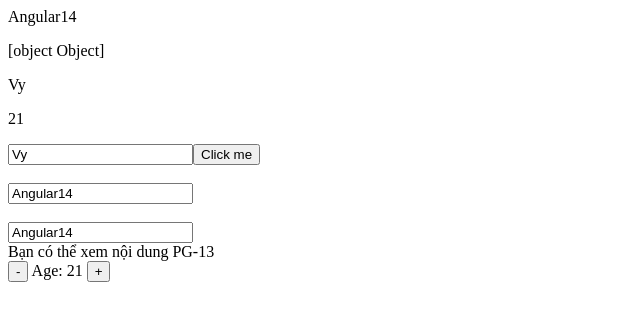
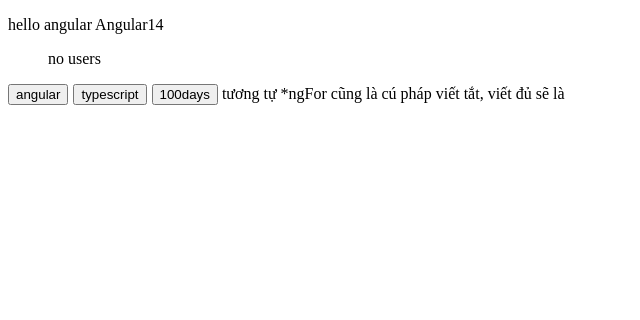
Before and after one commit to vylote/100dayangular, an Angular app: page / in a window 1280 px wide. Shown: the top 320 px of the page, without its empty margins (0-640 px from the left). Built offline with nearby package versions, Linux system fonts and the light colour scheme.

Commit message:
day5: ngFor

```diff
--- a/src/app/app.component.html
+++ b/src/app/app.component.html
@@ -1,52 +1,81 @@
-{{ name }}
-<!-- expression -->
- <!-- giống với toString()  -->
-  <!-- String interpolation -->
-<p>{{ user }}</p>
-<p>{{ user.name }}</p>
-<p>{{ user.age }}</p>
+<p>hello angular {{ name }}</p>
 
-<input [type]="inputType" [value]="user.name">
-<!-- HTMLInputElement {
-  type: 'text',
-  value: 'a',
-  attributes: [],
-  ...
-} -->
+<!--
+  $implicit: item (Implicit Context variable)
+-->
 
-<!-- chia làm 2 kiểu: property [] và attribute binding -->
+<ul>
+  <ng-container *ngIf="users.length > 0; else noUsers">
+  <li
+    *ngFor="
+      let user of users;
+      index as idx;
+      count as total;
+      first as isFirst;
+      last as isLast;
+      even as isEven;
+      odd as isOdd
+    "
+  >
+    <span>{{ user.name }} - {{ user.id }} - {{ user.phone }}</span>
+    <br />
+    <span>at index {{ idx }} out of {{ total }}</span>
+    <br />
+    <span *ngIf="isEven">i'm even num</span>
+    <br />
+    <span *ngIf="isOdd">i'm odd num</span>
+    <br />
+    <span *ngIf="isFirst">i'm first</span>
+    <br />
+    <span *ngIf="isLast">i'm last</span>
+    <br /><br />
+  </li>
+  </ng-container>
+  <ng-template #noUsers>
+    no users
+  </ng-template>
+</ul>
 
-<!-- cú pháp cho js thông thường -->
+<button *ngFor="let tag of tags; last as isLast" [class.right-margin]="!isLast">
+  {{ tag }}
+</button>
 
-<!-- <button type="button" id="btnClickMe">Click me</button>
-
-const btn = document.querySelector('#btnClickMe')
-
-btn.addEventListener('click', handler) -->
-
-<!-- cú pháp angular -->
-<button type="button" (click)="handler($event)">Click me</button>
-<br><br>
-<!-- two way databing (property + event binding) -->
-<input type="text" [(ngModel)]="name"/>
-<br><br>
-<!-- [(ngModel)] = [ngModel]="name"+(ngModelChange)="name = $event" (property + event binding) -->
-<input type="text" [ngModel]="name" (ngModelChange)="name = $event"/>
-
-<br>
-<!-- day4: -->
-<app-hello *ngIf="user.age >= 13; else noPG13" test="user.name"></app-hello>
-
-<ng-template #noPG13>
-  <div>Bạn không thể xem nội dung PG-13</div>
-</ng-template>
-
-<!-- Với cú pháp sử dụng dấu * ở trên, có thể các bạn sẽ thấy nó khác lạ, nhưng thực tế, nó được gọi là Syntactic sugar
-(giúp nhìn code dễ hiểu, dễ đọc hơn chẳng hạn) được chuyển đổi sang dạng property binding như sau: -->
-<ng-template [ngIf]="user.age >= 13" [ngIfElse]="noPG13">
-  <div *ngIf="user.age >= 13; else noPG13">Bạn có thể xem nội dung PG-13</div>
-</ng-template>
-
-<button (click)="user.age = user.age-1">-</button>
-Age: {{ user.age }}
-<button (click)="user.age = user.age+1">+</button>
+tương tự *ngFor cũng là cú pháp viết tắt, viết đủ sẽ là
+<ul>
+  <ng-template
+    ngFor
+    [ngForOf]="users"
+    let-user
+    let-idx="index"
+    let-total="count"
+    let-isFirst="first"
+    let-islast="last"
+    let-isEven="even"
+    let-isOdd="odd"
+  >
+    <li
+      *ngFor="
+        let user of users;
+        index as idx;
+        count as total;
+        first as isFirst;
+        last as isLast;
+        even as isEven;
+        odd as isOdd
+      "
+    >
+      <span>{{ user.name }} - {{ user.id }} - {{ user.phone }}</span>
+      <br />
+      <span>at index {{ idx }} out of {{ total }}</span>
+      <br />
+      <span *ngIf="isEven">i'm even num</span>
+      <br />
+      <span *ngIf="isOdd">i'm odd num</span>
+      <br />
+      <span *ngIf="isFirst">i'm first</span>
+      <br />
+      <span *ngIf="isLast">i'm last</span>
+      <br /><br />
+    </li>
+  </ng-template>
+</ul>
--- a/src/app/app.component.scss
+++ b/src/app/app.component.scss
@@ -0,0 +1,3 @@
+.right-margin {
+    margin-right: 5px;
+}
--- a/src/app/app.component.ts
+++ b/src/app/app.component.ts
@@ -3,25 +3,245 @@ import { Component, VERSION } from '@angular/core';
 @Component({
   selector: 'app-root',
   templateUrl: './app.component.html',
-  styleUrls: ['./app.component.scss']
+  styleUrls: ['./app.component.scss'],
 })
 export class AppComponent {
-  title = 'angular100day';
-  name = 'Angular' + VERSION.major
+  name = 'Angular' + VERSION.major;
 
-  //data binding
-  inputType ='text'
+  users = [
+    // {
+    //   id: 1,
+    //   name: 'Leanne Graham',
+    //   username: 'Bret',
+    //   email: 'Sincere@april.biz',
+    //   address: {
+    //     street: 'Kulas Light',
+    //     suite: 'Apt. 556',
+    //     city: 'Gwenborough',
+    //     zipcode: '92998-3874',
+    //     geo: {
+    //       lat: '-37.3159',
+    //       lng: '81.1496',
+    //     },
+    //   },
+    //   phone: '1-770-736-8031 x56442',
+    //   website: 'hildegard.org',
+    //   company: {
+    //     name: 'Romaguera-Crona',
+    //     catchPhrase: 'Multi-layered client-server neural-net',
+    //     bs: 'harness real-time e-markets',
+    //   },
+    // },
+    // {
+    //   id: 2,
+    //   name: 'Ervin Howell',
+    //   username: 'Antonette',
+    //   email: 'Shanna@melissa.tv',
+    //   address: {
+    //     street: 'Victor Plains',
+    //     suite: 'Suite 879',
+    //     city: 'Wisokyburgh',
+    //     zipcode: '90566-7771',
+    //     geo: {
+    //       lat: '-43.9509',
+    //       lng: '-34.4618',
+    //     },
+    //   },
+    //   phone: '010-692-6593 x09125',
+    //   website: 'anastasia.net',
+    //   company: {
+    //     name: 'Deckow-Crist',
+    //     catchPhrase: 'Proactive didactic contingency',
+    //     bs: 'synergize scalable supply-chains',
+    //   },
+    // },
+    // {
+    //   id: 3,
+    //   name: 'Clementine Bauch',
+    //   username: 'Samantha',
+    //   email: 'Nathan@yesenia.net',
+    //   address: {
+    //     street: 'Douglas Extension',
+    //     suite: 'Suite 847',
+    //     city: 'McKenziehaven',
+    //     zipcode: '59590-4157',
+    //     geo: {
+    //       lat: '-68.6102',
+    //       lng: '-47.0653',
+    //     },
+    //   },
+    //   phone: '1-463-123-4447',
+    //   website: 'ramiro.info',
+    //   company: {
+    //     name: 'Romaguera-Jacobson',
+    //     catchPhrase: 'Face to face bifurcated interface',
+    //     bs: 'e-enable strategic applications',
+    //   },
+    // },
+    // {
+    //   id: 4,
+    //   name: 'Patricia Lebsack',
+    //   username: 'Karianne',
+    //   email: 'Julianne.OConner@kory.org',
+    //   address: {
+    //     street: 'Hoeger Mall',
+    //     suite: 'Apt. 692',
+    //     city: 'South Elvis',
+    //     zipcode: '53919-4257',
+    //     geo: {
+    //       lat: '29.4572',
+    //       lng: '-164.2990',
+    //     },
+    //   },
+    //   phone: '493-170-9623 x156',
+    //   website: 'kale.biz',
+    //   company: {
+    //     name: 'Robel-Corkery',
+    //     catchPhrase: 'Multi-tiered zero tolerance productivity',
+    //     bs: 'transition cutting-edge web services',
+    //   },
+    // },
+    // {
+    //   id: 5,
+    //   name: 'Chelsey Dietrich',
+    //   username: 'Kamren',
+    //   email: 'Lucio_Hettinger@annie.ca',
+    //   address: {
+    //     street: 'Skiles Walks',
+    //     suite: 'Suite 351',
+    //     city: 'Roscoeview',
+    //     zipcode: '33263',
+    //     geo: {
+    //       lat: '-31.8129',
+    //       lng: '62.5342',
+    //     },
+    //   },
+    //   phone: '(254)954-1289',
+    //   website: 'demarco.info',
+    //   company: {
+    //     name: 'Keebler LLC',
+    //     catchPhrase: 'User-centric fault-tolerant solution',
+    //     bs: 'revolutionize end-to-end systems',
+    //   },
+    // },
+    // {
+    //   id: 6,
+    //   name: 'Mrs. Dennis Schulist',
+    //   username: 'Leopoldo_Corkery',
+    //   email: 'Karley_Dach@jasper.info',
+    //   address: {
+    //     street: 'Norberto Crossing',
+    //     suite: 'Apt. 950',
+    //     city: 'South Christy',
+    //     zipcode: '23505-1337',
+    //     geo: {
+    //       lat: '-71.4197',
+    //       lng: '71.7478',
+    //     },
+    //   },
+    //   phone: '1-477-935-8478 x6430',
+    //   website: 'ola.org',
+    //   company: {
+    //     name: 'Considine-Lockman',
+    //     catchPhrase: 'Synchronised bottom-line interface',
+    //     bs: 'e-enable innovative applications',
+    //   },
+    // },
+    // {
+    //   id: 7,
+    //   name: 'Kurtis Weissnat',
+    //   username: 'Elwyn.Skiles',
+    //   email: 'Telly.Hoeger@billy.biz',
+    //   address: {
+    //     street: 'Rex Trail',
+    //     suite: 'Suite 280',
+    //     city: 'Howemouth',
+    //     zipcode: '58804-1099',
+    //     geo: {
+    //       lat: '24.8918',
+    //       lng: '21.8984',
+    //     },
+    //   },
+    //   phone: '210.067.6132',
+    //   website: 'elvis.io',
+    //   company: {
+    //     name: 'Johns Group',
+    //     catchPhrase: 'Configurable multimedia task-force',
+    //     bs: 'generate enterprise e-tailers',
+    //   },
+    // },
+    // {
+    //   id: 8,
+    //   name: 'Nicholas Runolfsdottir V',
+    //   username: 'Maxime_Nienow',
+    //   email: 'Sherwood@rosamond.me',
+    //   address: {
+    //     street: 'Ellsworth Summit',
+    //     suite: 'Suite 729',
+    //     city: 'Aliyaview',
+    //     zipcode: '45169',
+    //     geo: {
+    //       lat: '-14.3990',
+    //       lng: '-120.7677',
+    //     },
+    //   },
+    //   phone: '586.493.6943 x140',
+    //   website: 'jacynthe.com',
+    //   company: {
+    //     name: 'Abernathy Group',
+    //     catchPhrase: 'Implemented secondary concept',
+    //     bs: 'e-enable extensible e-tailers',
+    //   },
+    // },
+    // {
+    //   id: 9,
+    //   name: 'Glenna Reichert',
+    //   username: 'Delphine',
+    //   email: 'Chaim_McDermott@dana.io',
+    //   address: {
+    //     street: 'Dayna Park',
+    //     suite: 'Suite 449',
+    //     city: 'Bartholomebury',
+    //     zipcode: '76495-3109',
+    //     geo: {
+    //       lat: '24.6463',
+    //       lng: '-168.8889',
+    //     },
+    //   },
+    //   phone: '(775)976-6794 x41206',
+    //   website: 'conrad.com',
+    //   company: {
+    //     name: 'Yost and Sons',
+    //     catchPhrase: 'Switchable contextually-based project',
+    //     bs: 'aggregate real-time technologies',
+    //   },
+    // },
+    // {
+    //   id: 10,
+    //   name: 'Clementina DuBuque',
+    //   username: 'Moriah.Stanton',
+    //   email: 'Rey.Padberg@karina.biz',
+    //   address: {
+    //     street: 'Kattie Turnpike',
+    //     suite: 'Suite 198',
+    //     city: 'Lebsackbury',
+    //     zipcode: '31428-2261',
+    //     geo: {
+    //       lat: '-38.2386',
+    //       lng: '57.2232',
+    //     },
+    //   },
+    //   phone: '024-648-3804',
+    //   website: 'ambrose.net',
+    //   company: {
+    //     name: 'Hoeger LLC',
+    //     catchPhrase: 'Centralized empowering task-force',
+    //     bs: 'target end-to-end models',
+    //   },
+    // },
+  ];
 
-  //event binding
-  handler(event) {
-    console.log('click', event)
-  }
-
-  user = {
-    name: 'Vy',
-    age: 21
-  };
+  tags = ['angular', 'typescript', '100days']
 }
 
-/* TS class (AppComponent) không biết th TS decorator là gì, ví dụ là nếu thêm private vào trước user thì templateUrl: k
-thể gọi dc các att của user */
+//ngFor Directive
--- a/src/app/app.module.ts
+++ b/src/app/app.module.ts
@@ -2,13 +2,11 @@ import { BrowserModule } from '@angular/platform-browser';
 import { NgModule } from '@angular/core';
 
 import { AppComponent } from './app.component';
-import { HelloComponent } from './hello/hello.component';
-import { HiComponent } from './hi/hi.component';
 import { FormsModule } from '@angular/forms';
 
 @NgModule({
   declarations: [
-    AppComponent, HelloComponent, HiComponent
+    AppComponent
   ],
   imports: [
     BrowserModule, FormsModule
--- a/src/app/hello/hello.component.ts
+++ /dev/null
@@ -1,22 +0,0 @@
-import { Component, Input } from '@angular/core';
-
-@Component({
-  selector: 'app-hello',
-  templateUrl: './hello.component.html'
-})
-export class HelloComponent {
-  user = {
-    name: 'Tiep Phan',
-    age: 14,
-  };
-
-  @Input() test: String
-
-  ngOnInit() {
-    console.log('hello init')
-  }
-
-  ngOnDestroy() {
-    console.log('hello destroy')
-  }
-}
--- a/src/app/hi/hi.component.html
+++ /dev/null
@@ -1 +0,0 @@
-<p>hi works!</p>
--- a/src/app/hi/hi.component.ts
+++ /dev/null
@@ -1,15 +0,0 @@
-import { Component, OnInit } from '@angular/core';
-
-@Component({
-  selector: 'app-hi',
-  templateUrl: './hi.component.html',
-  styleUrls: ['./hi.component.scss']
-})
-export class HiComponent implements OnInit {
-
-  constructor() { }
-
-  ngOnInit(): void {
-  }
-
-}
```
Also changed, not shown: src/app/hello/hello.component.html (deleted), src/app/hi/hi.component.scss (deleted), 1 other file (tests, documents, lock files or other folders).
